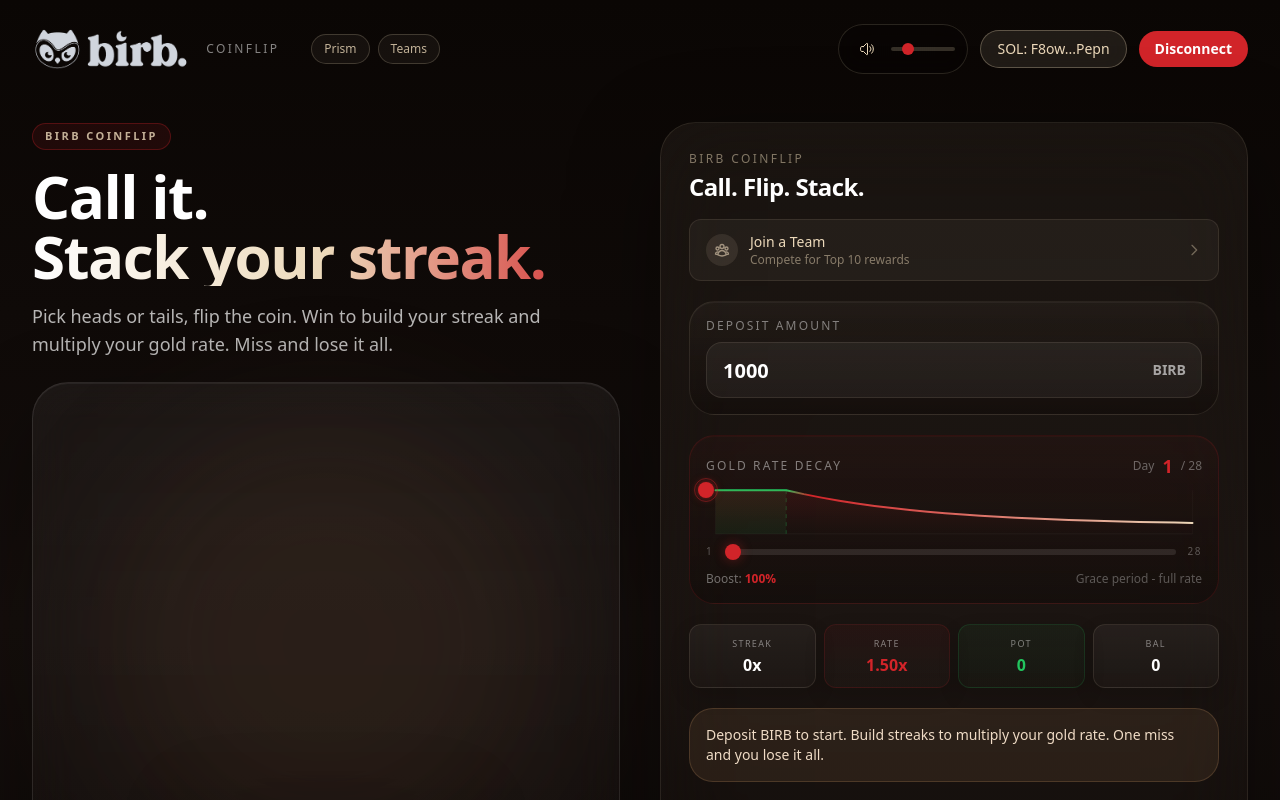
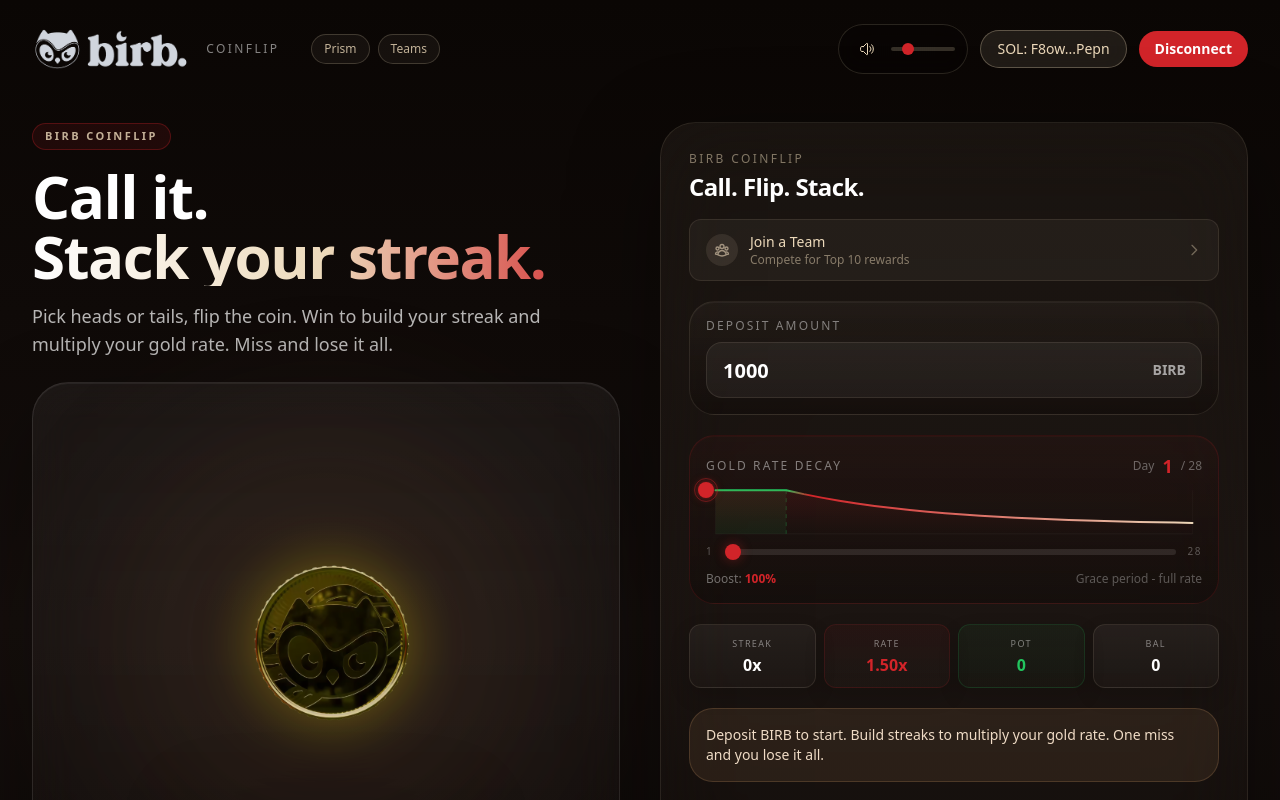
Before and after one commit to KevinOCG/v3holocube, a Next.js app: page /coinflip in a window 1280 px wide. Shown: the top 800 px of the page. Built offline with nearby package versions, Linux system fonts and the light colour scheme.

Commit message:
fix: fix 3D coin rendering in coin area
Set explicit dimensions for coin container and adjust positioning.

```diff
--- a/app/coinflip/page.tsx
+++ b/app/coinflip/page.tsx
@@ -614,9 +614,9 @@ function Coin({
       </AnimatePresence>
 
       {/* 3D Coin container */}
-      <div className="relative z-10" style={{ transformStyle: "preserve-3d" }}>
+      <div className="relative z-10 h-56 w-56" style={{ transformStyle: "preserve-3d" }}>
         <motion.div
-          className="relative"
+          className="relative h-full w-full"
           style={{ transformStyle: "preserve-3d" }}
           animate={
             isFlipping
@@ -652,10 +652,9 @@ function Coin({
         >
           {/* Heads side (front) */}
           <div
-            className="absolute left-1/2 top-1/2 -translate-x-1/2 -translate-y-1/2"
+            className="absolute inset-0 flex items-center justify-center"
             style={{
               backfaceVisibility: "hidden",
-              transform: "rotateX(0deg)",
             }}
           >
             <img
@@ -671,7 +670,7 @@ function Coin({
 
           {/* Tails side (back) */}
           <div
-            className="absolute left-1/2 top-1/2 -translate-x-1/2 -translate-y-1/2"
+            className="absolute inset-0 flex items-center justify-center"
             style={{
               backfaceVisibility: "hidden",
               transform: "rotateX(180deg)",
```
